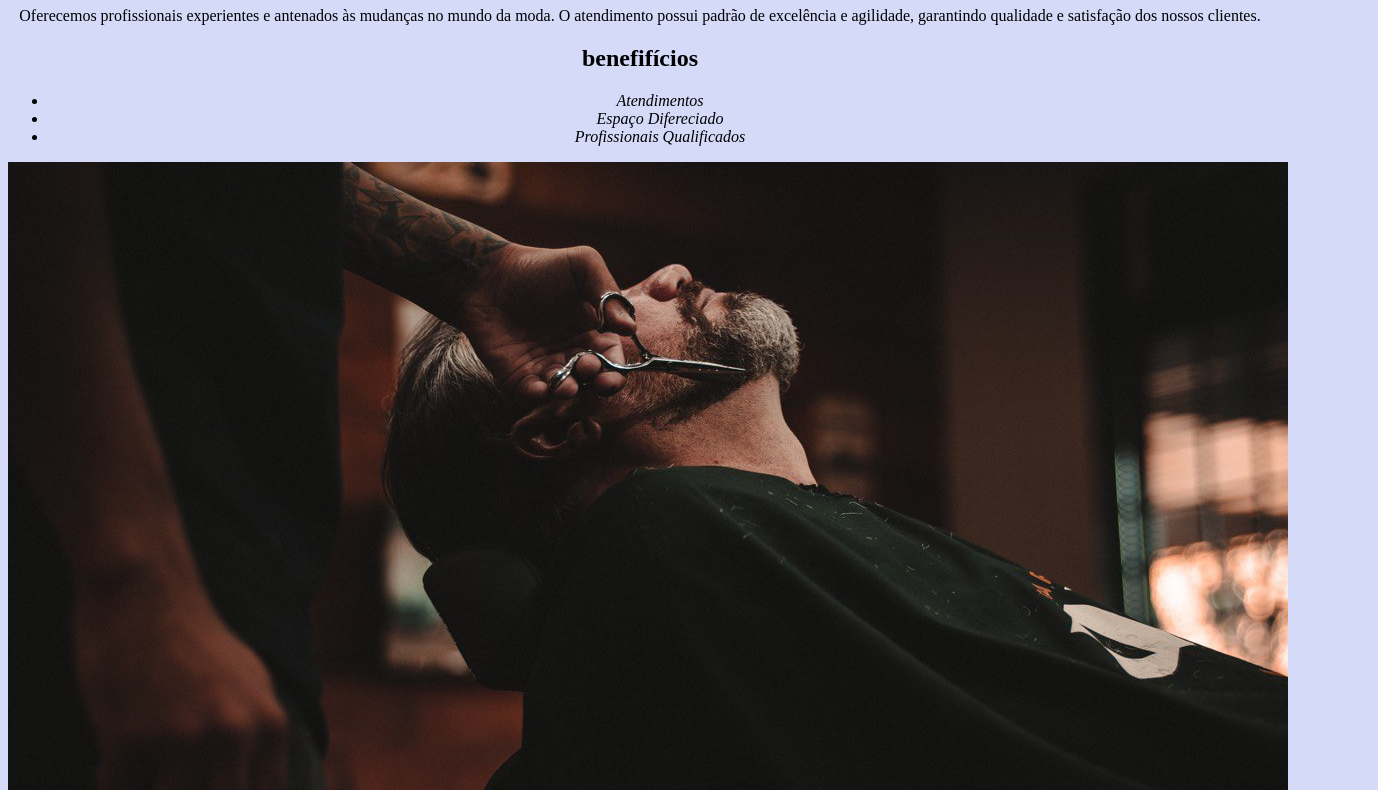
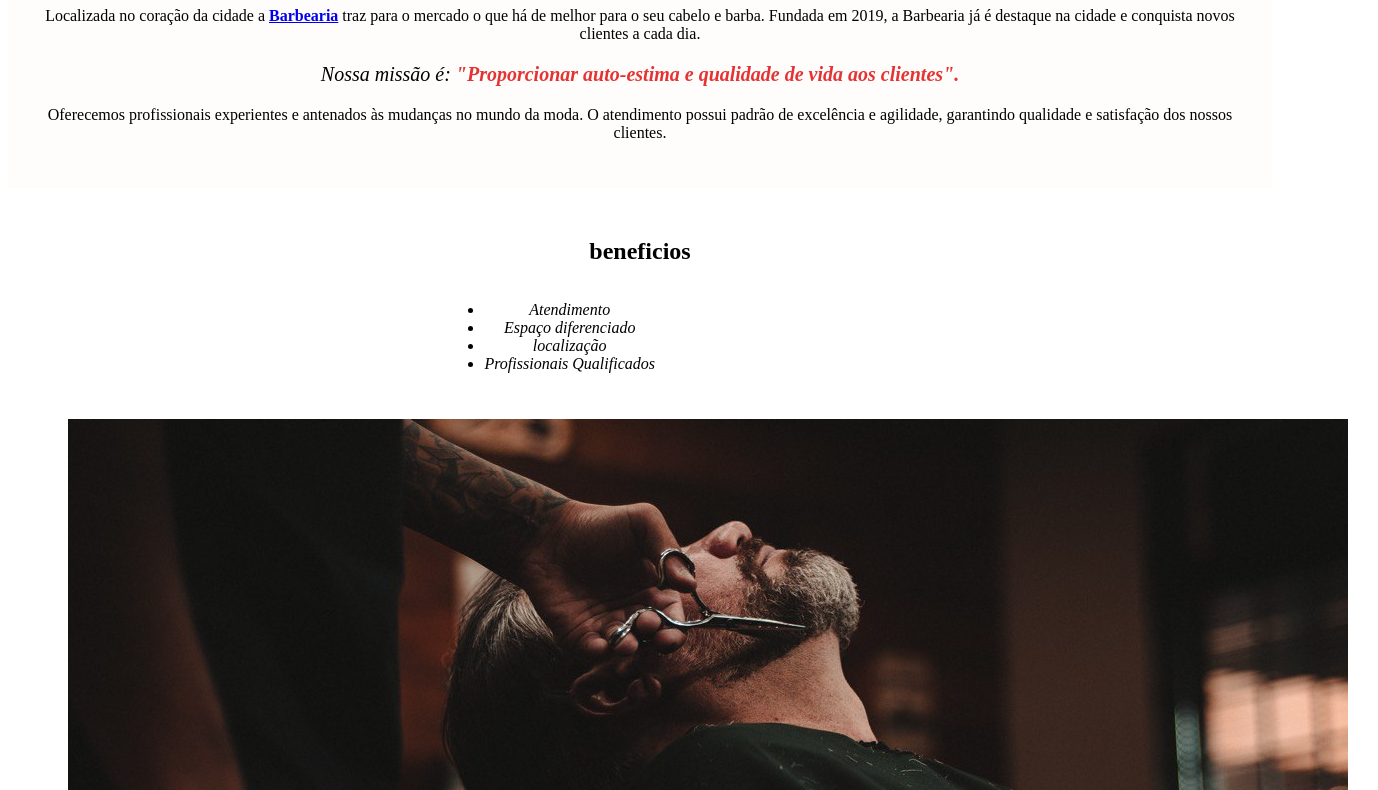
Before and after one commit to wettooo777/barbaria-do-portes, a plain HTML site: page index.html in a window 1280 px wide. Shown: the part 415-1205 px from the top of the page, 1378 px wide, since content can reach past the window. Drawn offline with Linux system fonts and the light colour scheme.

Commit message:
nova pasta para as img, e duas novas arquivos

```diff
--- a/index.html
+++ b/index.html
@@ -1,49 +1,42 @@
 <!DOCTYPE html>
-<html lang="PT-br">
+<html lang="pt-BR">
 
 <head>
-
     <meta charset="UTF-8">
     <title>Barbearia</title>
     <link rel="stylesheet" href="style.css">
-
 </head>
 
 <body>
+    <center><img src="img/banner.jpg" </center>
 
-    <div>
-        <img src="banner.jpg" >
-    </div>
+        <div class="principal">
+            <h1>Sobre a barbearia</h1>
+            <p>Localizada no coração da cidade a <strong><a
+                        href="https://share.google/ajmPUVkMjm0ef8jnF">Barbearia</a></strong> traz para o mercado o que
+                há
+                de melhor para o seu cabelo e barba. Fundada em 2019, a Barbearia já é destaque na cidade e
+                conquista novos clientes a cada dia.</p>
 
-    <h1 style="text-align: center; color: rgb(255, 0, 0); font-size: large;">Sobre a Barbearia</h1>
-    <p style="font-size: 12px">Localizada no coração da cidade a
+            <p id="missao"><em>Nossa missão é: <strong>"Proporcionar auto-estima e qualidade de vida aos
+                        clientes".</strong></em></p>
 
-        <strong><a href="https://share.google/9Me7nadRy1lTFhnUi">Barbearia </a></strong>traz para o mercado o que há de
-        melhor para o seu cabelo e barba. Fundada em 2019, a Barbearia já é destaque na cidade e conquista novos
-        clientes a cada dia.
-    </p>
+            <p>Oferecemos profissionais experientes e antenados às mudanças no mundo da moda. O atendimento possui
+                padrão
+                de excelência e agilidade, garantindo qualidade e satisfação dos nossos clientes.</p>
+        </div>
+        <div class="beneficios">
+            <h2>beneficios</h2>
 
-    <p id="missão"><em>Nossa missão é: <strong>"Proporcionar auto-estima e qualidade de vida aos
-                clientes".</strong></em></p>
+            <ul>
+                <li class="itens">Atendimento</li>
+                <li class="itens">Espaço diferenciado</li>
+                <li class="itens">localização</li>
+                <li class="itens">Profissionais Qualificados</li>
+            </ul>
 
-    <p>Oferecemos profissionais experientes e antenados às mudanças no mundo da moda. O atendimento possui padrão de
-        excelência e agilidade, garantindo qualidade e satisfação dos nossos clientes.</p>
-
-
-    <div class="beneficios">
-        <h2>benefifícios</h2>
-
-        <ul>
-            <li class="items">Atendimentos</li>
-            <li class="items">Espaço Difereciado</li>
-            <li class="items">Profissionais Qualificados</li>
-
-        </ul>
-    </div>
-
-<div><img src="beneficios.jpg" class="beneficios"></div>
-
-
+            <img src="img/beneficios.jpg" class="beneficios">
+        </div>
 </body>
 
 </html>
--- a/style.css
+++ b/style.css
@@ -1,29 +1,46 @@
-body{
-    background: #d4daf8;
+body {
+    background: #ffffffcc;
 }
 
-.principal{
-    background: #000000;
+.principal {
+    background: #fffcfccc;
     padding: 30px;
 }
 
-.items{
+.itens{
     font-style: italic;
 }
 
-.benificios{
-    background:#d4daf8;
+.beneficios{
+    background: #ffffff;
+    padding: 30px;
+}
+h2{
+    text-align: center;
 }
 
+ul{
+    display: inline-block;
+    vertical-align: top;
+    width: 20;
+    margin-right: 15%;
+}
+.imgbeneficios{
+    width:50%
+}
 p{
     text-align: center;
-    color: #000000;
+}
+em strong{
+    color: #df0000cc
+}
+#banner{
+    width:00
+}
+h1{
+    text-align: center;
 }
 
-em strong{
-    color: #ff0000;
+#missao{
+    font-size: 20px;
 }
-
-div{
-    text-align: center;
-}
```
Also changed, not shown: beneficios.html (added, +23 -0 lines), produtos.html (added, +23 -0 lines), img/banner.jpg (renamed from banner.jpg), img/bart.jpg (renamed from bart.jpg), img/beneficios.jpg (renamed from beneficios.jpg).
